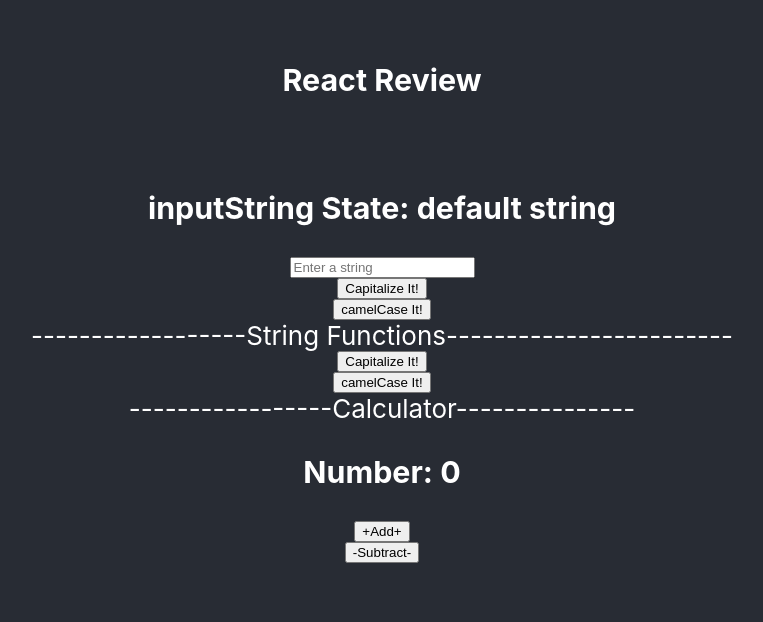
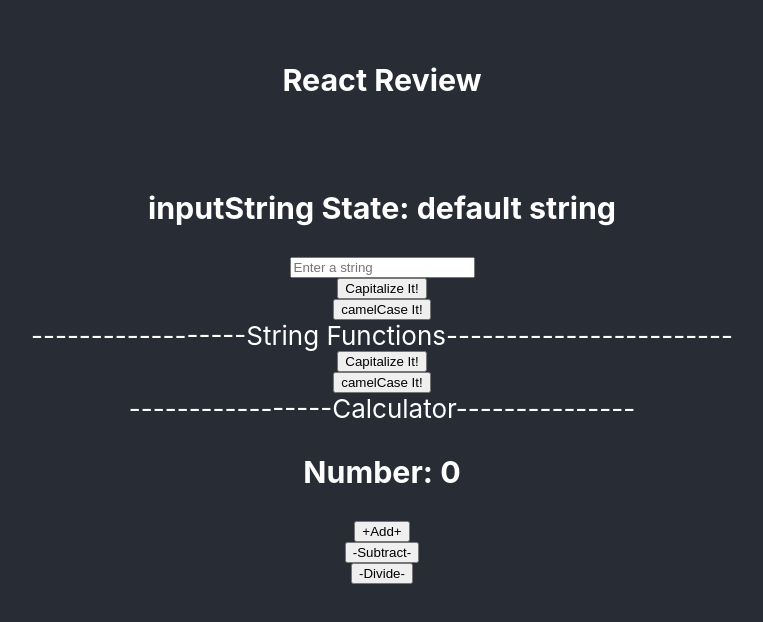
Before and after one commit to TreySchneider95/react-review-summer2023, a React (Create React App) app: page / in a window 1280 px wide. Shown: the top 622 px of the page, without its empty margins (258-1021 px from the left). Built offline with nearby package versions, Linux system fonts and the light colour scheme.

Commit message:
finished prompt

```diff
--- a/src/App.js
+++ b/src/App.js
@@ -96,6 +96,11 @@ function App() {
           num={num}
           setNum={setNum}
         />
+        <CalcButton
+          name="-Divide-"
+          num={num}
+          setNum={setNum}
+        />
 
 
 
--- a/src/components/CalcButton.js
+++ b/src/components/CalcButton.js
@@ -2,9 +2,23 @@ import React from 'react'
 
 const CalcButton = (props) => {
 //functions
+const add = param => param + 1
 
+const switchCase = (param, num) => {
+    switch (param) {
+        case "+Add+":
+            return add(props.num)
+        case "-Subtract-":
+            return props.num - 1
+
+        case "-Divide-":
+            return num / 2
+        default:
+            break;
+    }
+}
   return (
-    <button>{props.name}</button>
+    <button onClick={() => props.setNum(switchCase(props.name, props.num))}>{props.name}</button>
   )
 }
 
```
